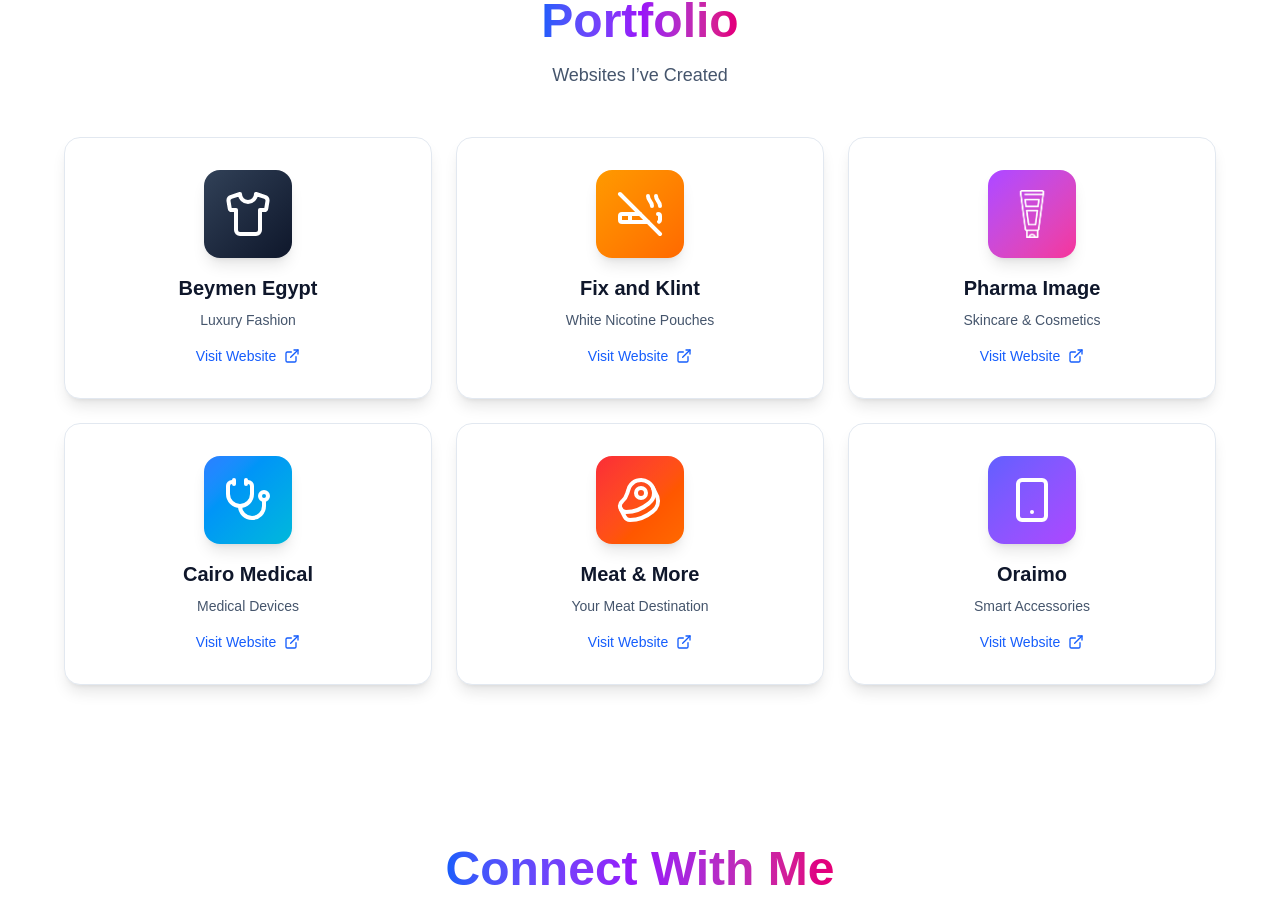
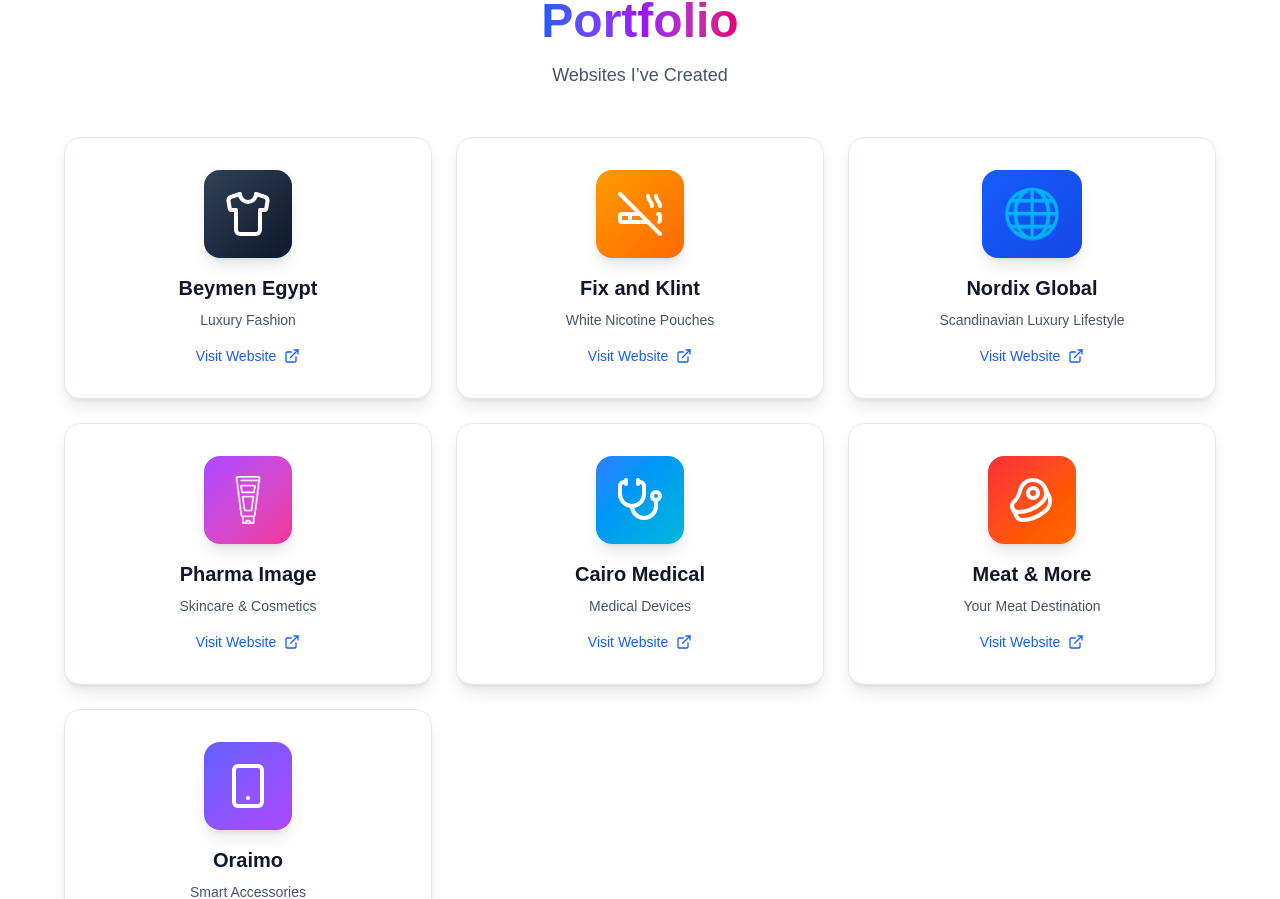
Before and after one commit to Mahmoud4hmed/ahmed-mostafa, a Next.js app: page / in a window 1280 px wide. Shown: the part 1295-2194 px from the top of the page. Built offline with nearby package versions, Linux system fonts and the light colour scheme.

Commit message:
Nordix website added

```diff
--- a/app/layout.tsx
+++ b/app/layout.tsx
@@ -13,6 +13,7 @@
 });
 
 export const metadata: Metadata = {
+  metadataBase: new URL("https://ahmed-mostafa.dracode.org"),
   title: "Ahmed Mostafa | E-commerce Manager",
   description: "Professional portfolio of Ahmed Mostafa - E-commerce at BEYMEN GROUP. Specializing in growth strategies, digital marketing, and e-commerce website development.",
   icons: {
@@ -25,6 +26,8 @@
     title: "Ahmed Mostafa | E-commerce Manager",
     description: "Professional portfolio showcasing e-commerce expertise and marketing leadership.",
     type: "website",
+    url: "https://ahmed-mostafa.dracode.org",
+    siteName: "Ahmed Mostafa | E-commerce Manager",
     images: [
       {
         url: '/images/pfp3.png',
--- a/app/page.tsx
+++ b/app/page.tsx
@@ -201,6 +201,29 @@
                 </div>
               </a>
 
+              {/* Nordix Global */}
+              <a
+                href="https://nordixglobal.com/"
+                target="_blank"
+                rel="noopener noreferrer"
+                className="group relative overflow-hidden bg-white dark:bg-slate-800 rounded-2xl p-8 shadow-lg hover:shadow-2xl transition-all duration-300 hover:scale-105 border border-slate-200 dark:border-slate-700"
+              >
+                <div className="absolute inset-0 bg-gradient-to-br from-blue-600/10 to-yellow-500/10 opacity-0 group-hover:opacity-100 transition-opacity"></div>
+                <div className="relative z-10 flex flex-col items-center gap-4 text-center">
+                  <div className="p-5 bg-gradient-to-br from-blue-600 to-blue-700 rounded-2xl shadow-lg group-hover:scale-110 transition-transform">
+                    <span className="text-5xl leading-none">🌐</span>
+                  </div>
+                  <div>
+                    <h3 className="font-bold text-xl text-slate-900 dark:text-white mb-2">Nordix Global</h3>
+                    <p className="text-sm text-slate-600 dark:text-slate-400">Scandinavian Luxury Lifestyle</p>
+                  </div>
+                  <div className="flex items-center gap-2 text-blue-600 dark:text-blue-400 text-sm font-medium">
+                    <span>Visit Website</span>
+                    <ExternalLink size={16} />
+                  </div>
+                </div>
+              </a>
+
               {/* Pharma Image */}
               <a
                 href="https://pharmaimage.com.eg/"
@@ -292,6 +315,7 @@
                   </div>
                 </div>
               </a>
+
 
               {/* Rashed Pharmacy */}
               {/* <a
```
Also changed, not shown: 1 other file (tests, documents, lock files or other folders).
